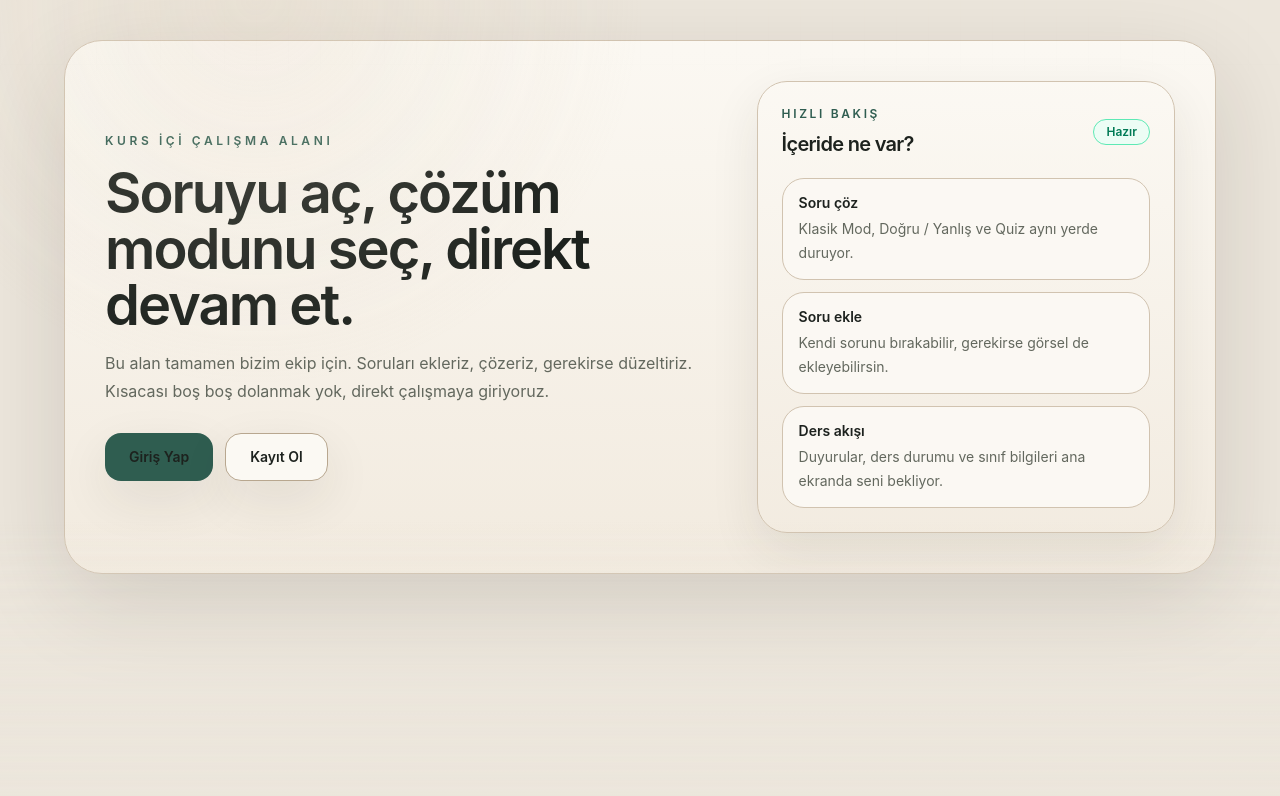
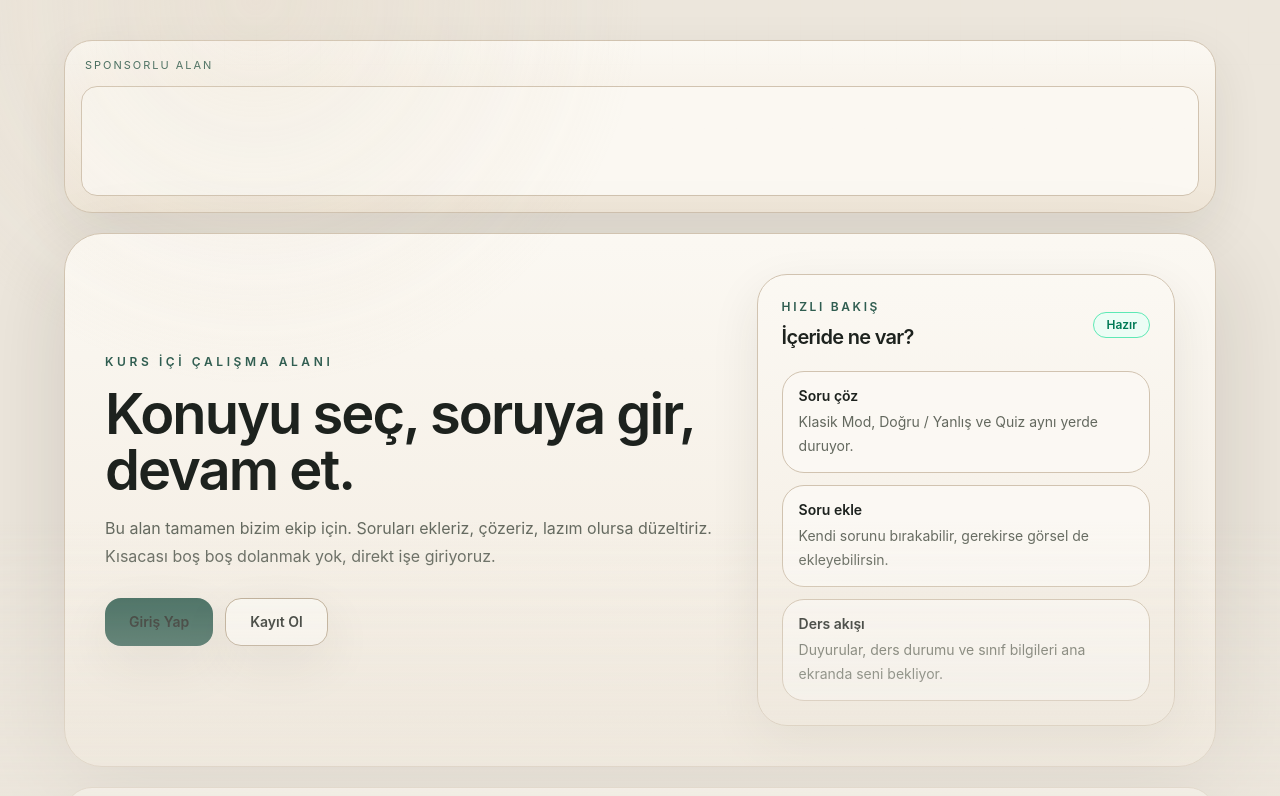
Before and after one commit to Faithhgit/TCDDKurs, a Next.js app: page / in a window 1280 px wide. Shown: the top 796 px of the page. Built offline with nearby package versions, Linux system fonts and the light colour scheme; no server answers.

Commit message:
Add landing page ad banner placements

```diff
--- a/app/page.tsx
+++ b/app/page.tsx
@@ -1,4 +1,6 @@
 import Link from "next/link";
+
+import AdsenseBanner from "@/components/ui/AdsenseBanner";
 
 const quickCards = [
   {
@@ -18,17 +20,21 @@ const quickCards = [
 export default function Home() {
   return (
     <main className="min-h-screen bg-[var(--background)] px-4 py-6 text-[var(--foreground)] sm:px-8 sm:py-10">
-      <div className="mx-auto max-w-6xl overflow-hidden rounded-[38px] border border-[var(--border)] bg-[linear-gradient(180deg,color-mix(in_srgb,var(--surface)_97%,white),color-mix(in_srgb,var(--surface-muted)_82%,white))] shadow-[var(--shadow-strong)]">
+      <div className="mx-auto flex max-w-6xl flex-col gap-5">
+        <AdsenseBanner />
+
+        <div className="overflow-hidden rounded-[38px] border border-[var(--border)] bg-[linear-gradient(180deg,color-mix(in_srgb,var(--surface)_97%,white),color-mix(in_srgb,var(--surface-muted)_82%,white))] shadow-[var(--shadow-strong)]">
           <section className="grid gap-6 px-6 py-8 sm:px-10 sm:py-10 lg:grid-cols-[1.2fr_0.8fr] lg:items-center">
             <div>
               <p className="text-xs font-semibold uppercase tracking-[0.3em] text-[var(--primary)]">
                 Kurs İçi Çalışma Alanı
               </p>
               <h1 className="mt-4 max-w-3xl text-4xl font-semibold tracking-[-0.05em] text-[var(--foreground)] sm:text-5xl lg:text-[3.5rem]">
-              Soruyu aç, çözüm modunu seç, direkt devam et.
+                Konuyu seç, soruya gir, devam et.
               </h1>
               <p className="mt-4 max-w-2xl text-sm leading-7 text-[var(--foreground-muted)] sm:text-base">
-              Bu alan tamamen bizim ekip için. Soruları ekleriz, çözeriz, gerekirse düzeltiriz. Kısacası boş boş dolanmak yok, direkt çalışmaya giriyoruz.
+                Bu alan tamamen bizim ekip için. Soruları ekleriz, çözeriz, lazım olursa düzeltiriz.
+                Kısacası boş boş dolanmak yok, direkt işe giriyoruz.
               </p>
 
               <div className="mt-7 flex flex-col gap-3 sm:flex-row">
@@ -74,6 +80,9 @@ export default function Home() {
             </div>
           </section>
         </div>
+
+        <AdsenseBanner />
+      </div>
     </main>
   );
 }
```
Lines whose indentation alone changed are shown as unchanged.
